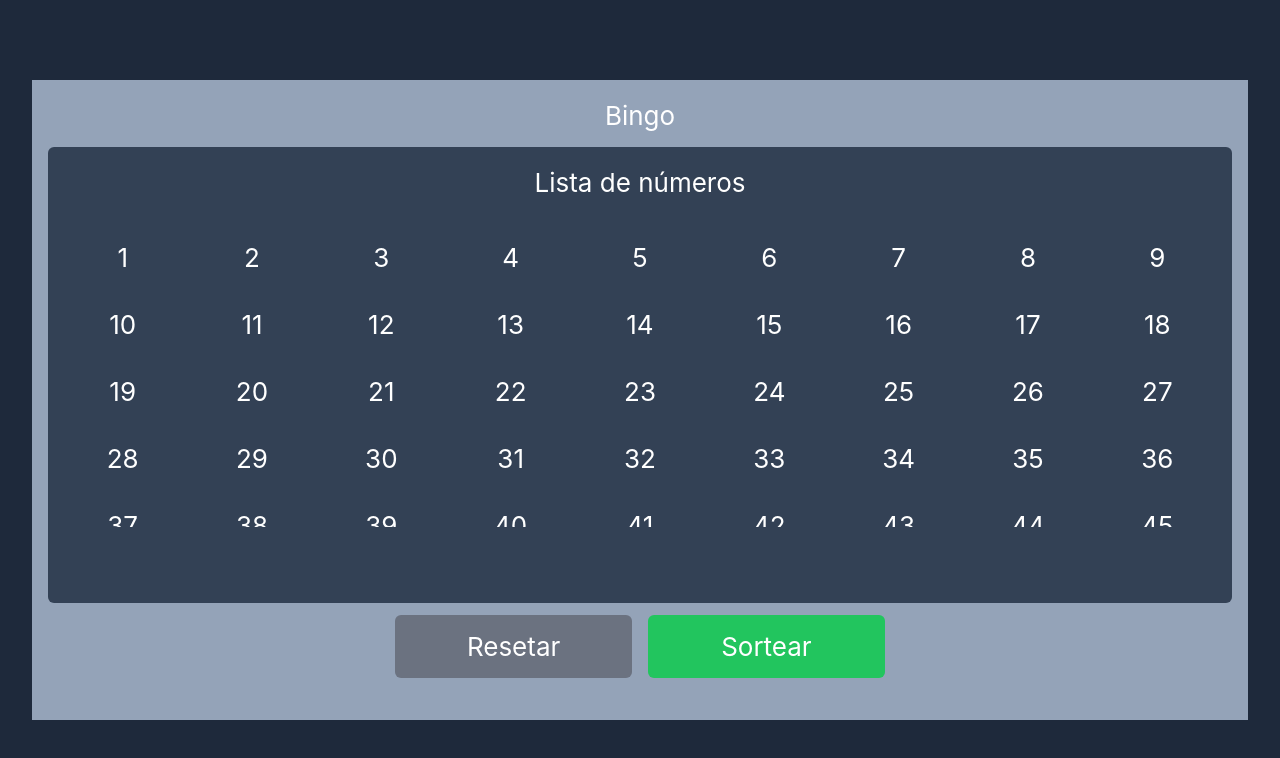
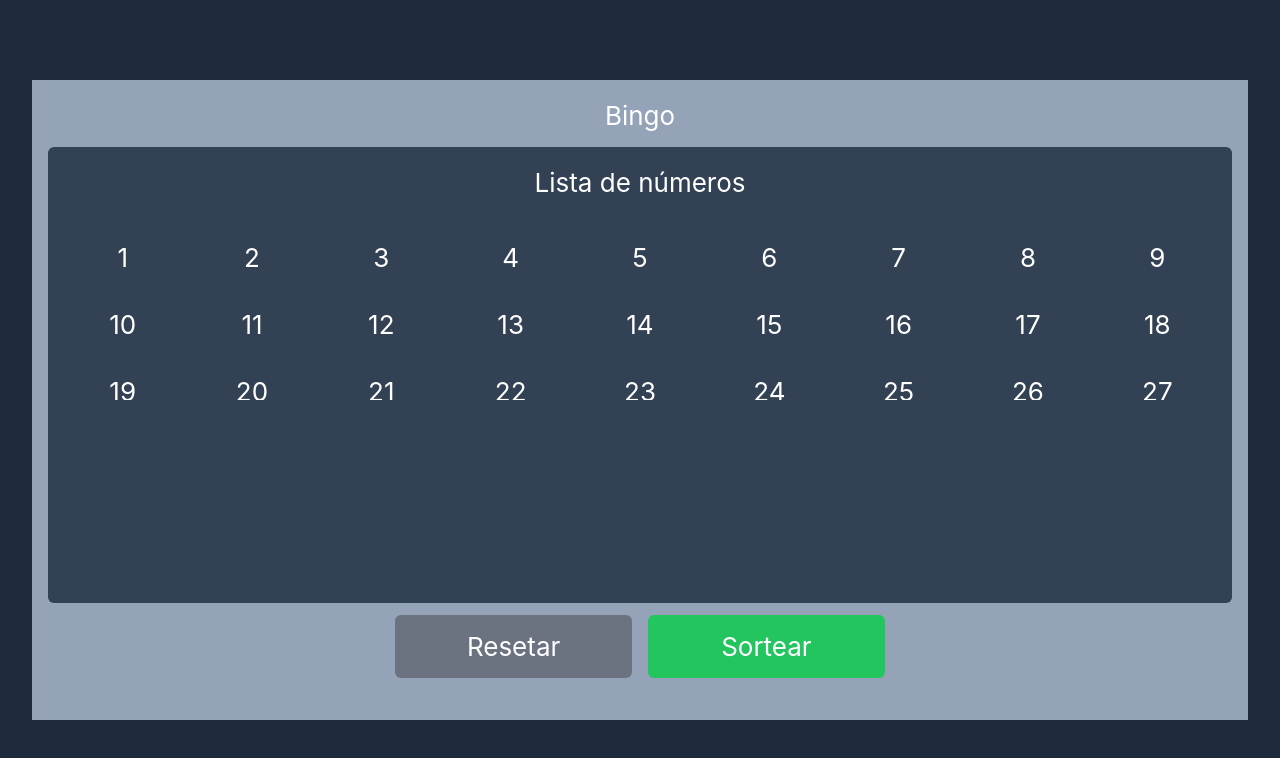
Before and after one commit to victorgabriel08fs/bingo, a React (Create React App) app: page / in a window 1280 px wide. Shown: the top 758 px of the page. Built offline with nearby package versions, Linux system fonts and the light colour scheme.

Commit message:
fix v1.1

```diff
--- a/src/pages/HomePage.jsx
+++ b/src/pages/HomePage.jsx
@@ -33,7 +33,7 @@ const HomePage = () => {
       <div className="max-sm:h-[80%] h-[75%] bg-slate-700 rounded-md p-4">
         <h3 className="mb-7">Lista de números</h3>
 
-        <div className="grid gap-3 max-sm:grid-cols-7 grid-cols-9 max-lg:max-h-[500px] max-h-[70%] overflow-auto">
+        <div className="grid gap-3 max-sm:grid-cols-7 grid-cols-9 max-lg:max-h-[500px] max-h-[40%] overflow-auto">
           {arr.map((num) => (
             <div key={num} className="p-2">
               <p
```
